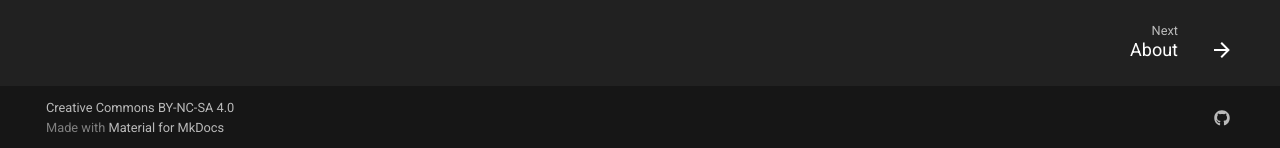
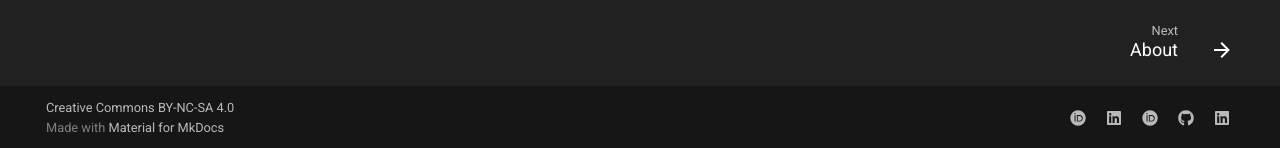
Before and after one commit to modphysnobel/modphysnobel.github.io, an MkDocs documentation site: the page built from docs/index.md, in a window 1280 px wide and 900 px high, scrolled down 1808 px. Shown: the part 749-897 px from the top of the window. Built offline with MkDocs 1.6.1 and Material for MkDocs 9.7.7, drawn with Linux system fonts in a browser that asks for light colours; some web fonts are replaced; comment, search, counter and statistics services are not loaded.

Commit message:
Update mkdocs.yml

```diff
--- a/mkdocs.yml
+++ b/mkdocs.yml
@@ -58,12 +58,16 @@
 
 extra:
   social:
-#    - icon: fontawesome/brands/orcid
-#      link: https://orcid.org/0000-0002-0893-4268
+    - icon: fontawesome/brands/orcid
+      link: https://orcid.org/0009-0009-4616-9243
+    - icon: fontawesome/brands/linkedin
+      link: https://www.linkedin.com/in/jorge-barojas-weber-b8926534/
+    - icon: fontawesome/brands/orcid
+      link: https://orcid.org/0000-0002-0893-4268
     - icon: fontawesome/brands/github
       link: https://github.com/modphysnobel
-#    - icon: fontawesome/brands/linkedin
-#      link: https://www.linkedin.com/in/carloslizarragac/
+    - icon: fontawesome/brands/linkedin
+      link: https://www.linkedin.com/in/carloslizarragac/
 #    - icon: fontawesome/brands/facebook
 #      link: https://www.facebook.com/carlos.lizarragac/
 #    - icon: fontawesome/brands/mastodon
```
